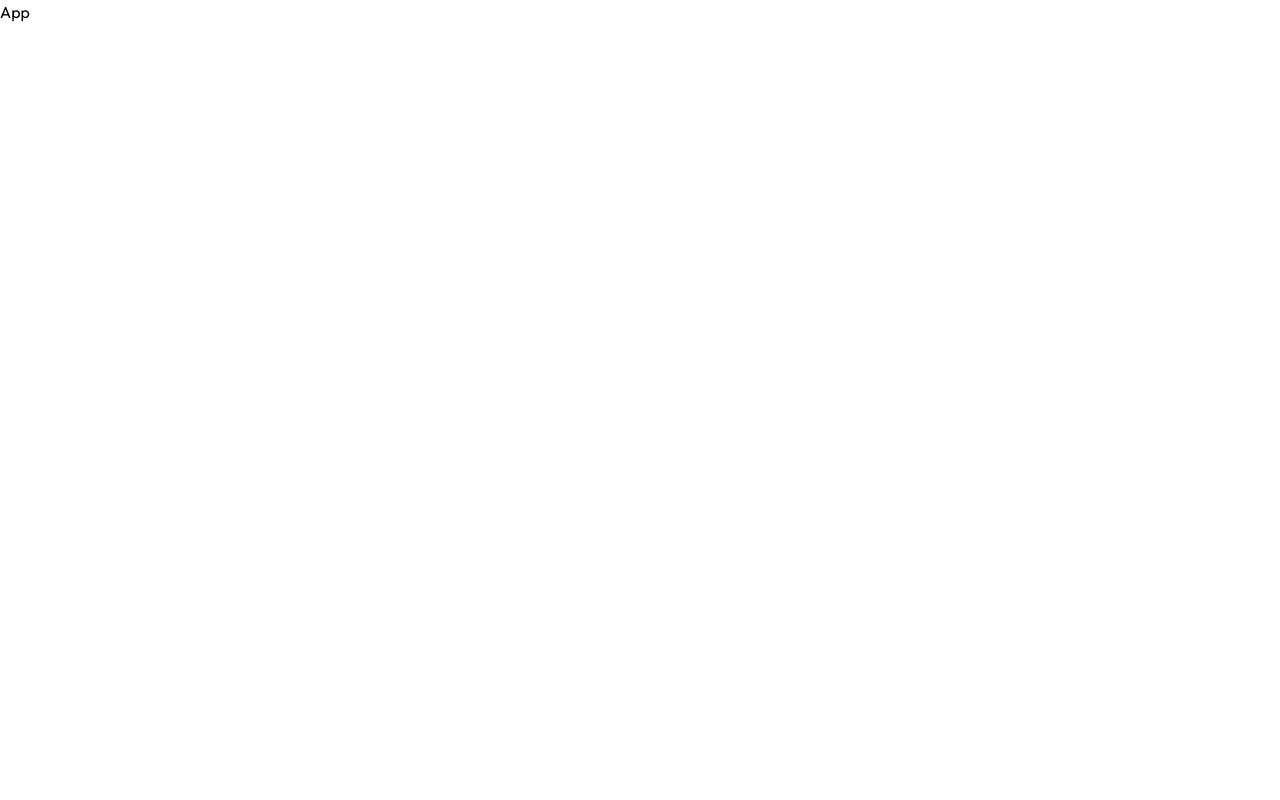
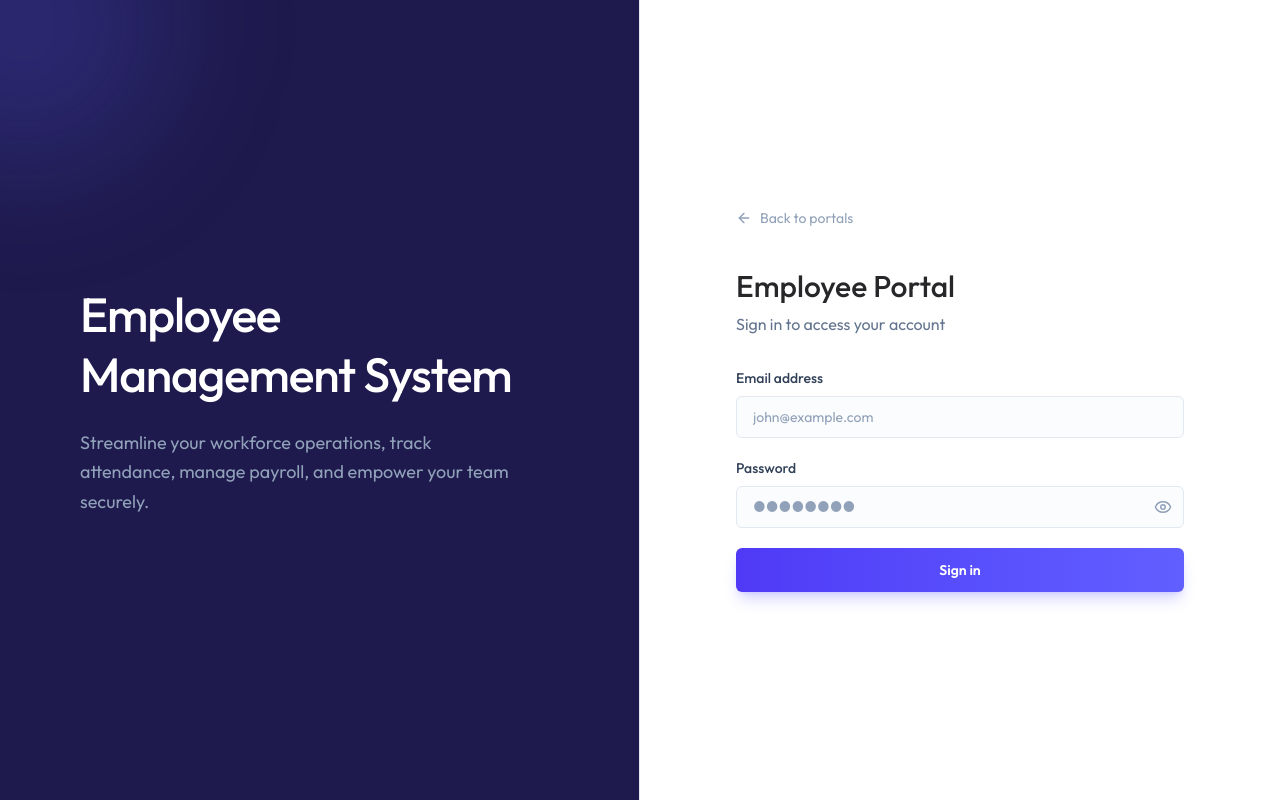
Before and after one commit to sahil-init/FullStack-EMS-Employee-Management-System, a React (Vite) app in the folder client/: page /login/employee in a window 1280 px wide. Built offline with nearby package versions, Linux system fonts and the light colour scheme.

Commit message:
login form UI completed

```diff
--- a/client/src/App.jsx
+++ b/client/src/App.jsx
@@ -1,5 +1,59 @@
+import { Toaster } from 'react-hot-toast';
+import { Navigate, Route, Routes } from 'react-router-dom';
+
+import LoginLanding from './pages/LoginLanding';
+import Layout from './pages/Layout';
+import Dashboard from './pages/Dashboard';
+import Employees from './pages/Employees';
+import Attendance from './pages/Attendance';
+import Leave from './pages/Leave';
+import Payslips from './pages/Payslips';
+import Settings from './pages/Settings';
+import PrintPayslip from './pages/PrintPayslip';
+import LoginForm from './components/LoginForm';
+
 const App = () => {
-  return <div>App</div>;
+  return (
+    <>
+      <Toaster />
+      <Routes>
+        <Route path="/login" element={<LoginLanding />} />
+
+        <Route
+          path="/login/admin"
+          element={
+            <LoginForm
+              role="admin"
+              title="Admin Portal"
+              subtitle="Sign in to manage the organization"
+            />
+          }
+        />
+        <Route
+          path="/login/employee"
+          element={
+            <LoginForm
+              role="Employee"
+              title="Employee Portal"
+              subtitle="Sign in to access your account"
+            />
+          }
+        />
+
+        <Route element={<Layout />}>
+          <Route path="/dashboard" element={<Dashboard />} />
+          <Route path="/employees" element={<Employees />} />
+          <Route path="/attendance" element={<Attendance />} />
+          <Route path="/leave" element={<Leave />} />
+          <Route path="/payslips" element={<Payslips />} />
+          <Route path="/settings" element={<Settings />} />
+        </Route>
+        <Route path="/print/payslips/:id" element={PrintPayslip} />
+
+        <Route path="*" element={<Navigate to="/dashboard" replace />} />
+      </Routes>
+    </>
+  );
 };
 
 export default App;
--- /dev/null
+++ b/client/src/components/LoginForm.jsx
@@ -0,0 +1,100 @@
+import { Link } from 'react-router-dom';
+import LoginLeftSide from './LoginLeftSide';
+import { ArrowLeftIcon, EyeIcon, EyeOffIcon, Loader2Icon } from 'lucide-react';
+import { useState } from 'react';
+
+const LoginForm = ({ role, title, subtitle }) => {
+  const [email, setEmail] = useState('');
+  const [password, setPassword] = useState('');
+  const [showPassword, setShowPassword] = useState(false);
+  const [error, setError] = useState('');
+  const [loading, setLoading] = useState(false);
+
+  const handleSubmit = async (e) => {
+    e.preventDefault();
+  };
+
+  return (
+    <div className="min-h-screen flex flex-col md:flex-row">
+      <LoginLeftSide />
+      <div className="flex-1 flex items-center justify-center p-6 sm:p-12 bg-white">
+        <div className="w-full max-w-md animate-fade-in">
+          <Link
+            to="/login"
+            className="inline-flex items-center gap-2 text-slate-400 hover:text-slate-700 text-sm mb-10 transition-colors"
+          >
+            <ArrowLeftIcon size={16} /> Back to portals
+          </Link>
+
+          <div className="mb-8">
+            <h1 className="text-2xl sm:text-3xl font-medium text-zinc-800">
+              {title}
+            </h1>
+            <p className="text-slate-500 text-sm sm:text-base mt-2">
+              {subtitle}
+            </p>
+          </div>
+
+          {error && (
+            <div className="mb-6 p-4 bg-rose-50 border border-rose-200 text-rose-700 text-sm rounded-xl flex items-start gap-3">
+              <div className="w-1.5 h-1.5 rounded-full bg-rose-500 mt-1.5 shrink-0" />
+              {error}
+            </div>
+          )}
+
+          <form className="space-y-5" onSubmit={handleSubmit}>
+            <div>
+              <label className="block text-sm font-medium text-slate-700 mb-2">
+                Email address
+              </label>
+              <input
+                type="email"
+                value={email}
+                onChange={(e) => setEmail(e.target.value)}
+                required
+                placeholder="john@example.com"
+              />
+            </div>
+            <div>
+              <label className="block text-sm font-medium text-slate-700 mb-2">
+                Password
+              </label>
+              <div className="relative">
+                <input
+                  type={showPassword ? 'text' : 'password'}
+                  value={password}
+                  onChange={(e) => setPassword(e.target.value)}
+                  required
+                  className="pr-11"
+                  placeholder="●●●●●●●●"
+                />
+                <button
+                  type="button"
+                  className="absolute right-3 top-1/2 -translate-y-1/2 text-slate-400 hover:text-slate-600 transition-colors"
+                  onClick={() => setShowPassword(!showPassword)}
+                >
+                  {showPassword ? (
+                    <EyeOffIcon size={18} />
+                  ) : (
+                    <EyeIcon size={18} />
+                  )}
+                </button>
+              </div>
+            </div>
+
+            <button
+              type="submit"
+              disabled={loading}
+              className="w-full py-3 bg-linear-to-r from-indigo-600 to-indigo-500 text-white rounded-md text-sm font-semibold hover:from-indigo-700 hover:to-indigo-600 disabled:opacity-50 transition-all duration-200 shadow-lg shadow-indigo-500/25 active:scale-[0.98] flex items-center justify-center"
+            >
+              {loading && <Loader2Icon className="animate-spin h-4 w-4 mr-2" />}
+              Sign in
+            </button>
+          </form>
+        </div>
+      </div>
+    </div>
+  );
+};
+
+export default LoginForm;
--- /dev/null
+++ b/client/src/components/LoginLeftSide.jsx
@@ -0,0 +1,19 @@
+const LoginLeftSide = () => {
+  return (
+    <div className="hidden md:flex w-1/2 bg-indigo-950 relative overflow-hidden border-r border-slate-200">
+      <div className="absolute -top-30 -left-30 w-72 h-72 bg-indigo-500/20 rounded-full blur-3xl"></div>
+
+      <div className="relative z-10 flex flex-col items-start justify-center p-12 lg:p-20 w-full h-full">
+        <h1 className="text-4xl lg:text-5xl font-medium text-white mb-6 leading-tight tracking-tight">
+          Employee <br /> Management System
+        </h1>
+        <p className="text-slate-400 text-lg max-w-md leading-relaxed">
+          Streamline your workforce operations, track attendance, manage
+          payroll, and empower your team securely.
+        </p>
+      </div>
+    </div>
+  );
+};
+
+export default LoginLeftSide;
--- /dev/null
+++ b/client/src/pages/Attendance.jsx
@@ -0,0 +1,5 @@
+const Attendance = () => {
+  return <div>Attendance</div>;
+};
+
+export default Attendance;
--- /dev/null
+++ b/client/src/pages/Dashboard.jsx
@@ -0,0 +1,5 @@
+const Dashboard = () => {
+  return <div>Dashboard</div>;
+};
+
+export default Dashboard;
--- /dev/null
+++ b/client/src/pages/Employees.jsx
@@ -0,0 +1,5 @@
+const Employees = () => {
+  return <div>Employees</div>;
+};
+
+export default Employees;
--- /dev/null
+++ b/client/src/pages/Layout.jsx
@@ -0,0 +1,16 @@
+import { Outlet } from 'react-router-dom';
+
+const Layout = () => {
+  return (
+    <div className="flex h-screen bg-linear-to-br from-slate-50 via-white to-indigo-50/30">
+      <p>Sidebar</p>
+      <main className="flex-1 overflow-y-auto">
+        <div className="p-4 pt-16 sm:p-6 sm:pt-6 lg:p-8 max-w-400 mx-auto">
+          <Outlet />
+        </div>
+      </main>
+    </div>
+  );
+};
+
+export default Layout;
--- /dev/null
+++ b/client/src/pages/Leave.jsx
@@ -0,0 +1,5 @@
+const Leave = () => {
+  return <div>Leave</div>;
+};
+
+export default Leave;
--- /dev/null
+++ b/client/src/pages/LoginLanding.jsx
@@ -0,0 +1,68 @@
+import { ArrowRightIcon, ShieldIcon, UserIcon } from 'lucide-react';
+
+import LoginLeftSide from '../components/LoginLeftSide';
+import { Link } from 'react-router-dom';
+
+const LoginLanding = () => {
+  const portalOptions = [
+    {
+      to: '/login/admin',
+      title: 'Admin Portal',
+      description:
+        'Manage employees, departments, payroll, and system configurations.',
+      icon: ShieldIcon,
+    },
+    {
+      to: '/login/employee',
+      title: 'Employee Portal',
+      description:
+        'View your profile, track attendance, request time off, and access payslips.',
+      icon: UserIcon,
+    },
+  ];
+
+  return (
+    <div className="min-h-screen flex flex-col md:flex-row">
+      <LoginLeftSide />
+
+      <div className="w-full md:w-1/2 flex flex-col items-center justify-center p-6 sm:p-12 lg:p-16 relative overflow-y-auto min-h-screen">
+        <div className="w-full max-w-md animate-fade-in relative z-10">
+          {/* Header */}
+          <div className="mb-10 text-center md:text-left">
+            <h2 className="text-3xl font-medium text-slate-900 tracking-tight mb-3">
+              Welcome Back
+            </h2>
+            <p className="text-slate-500">
+              Select your portal to securely access the system.
+            </p>
+          </div>
+
+          {/* Portals List */}
+          <div className="space-y-4">
+            {portalOptions.map((portal) => (
+              <Link
+                key={portal.to}
+                to={portal.to}
+                className="group block bg-slate-50 border border-slate-200 rounded-lg p-5 sm:p-6 transition-all duration-300 hover:border-indigo-400 hover:bg-indigo-50"
+              >
+                <div className="relative z-10 flex items-center justify-between gap-4 sm:gap-5">
+                  <h3 className="text-lg text-slate-800 group-hover:text-indigo-600 mb-1 transition-colors">
+                    {portal.title}
+                  </h3>
+                  <ArrowRightIcon className="w-4 h-4 text-slate-400 group-hover:text-indigo-600 group-hover:translate-x-1 transition-all duration-300" />
+                </div>
+              </Link>
+            ))}
+          </div>
+
+          {/* Footer */}
+          <div className="mt-12 text-center md:text-left text-sm text-slate-400">
+            <p>© {new Date().getFullYear()} GreatStack. All rights reserved.</p>
+          </div>
+        </div>
+      </div>
+    </div>
+  );
+};
+
+export default LoginLanding;
--- /dev/null
+++ b/client/src/pages/Payslips.jsx
@@ -0,0 +1,5 @@
+const Payslips = () => {
+  return <div>Payslips</div>;
+};
+
+export default Payslips;
--- /dev/null
+++ b/client/src/pages/PrintPayslip.jsx
@@ -0,0 +1,5 @@
+const PrintPayslip = () => {
+  return <div>PrintPayslip</div>;
+};
+
+export default PrintPayslip;
--- /dev/null
+++ b/client/src/pages/Settings.jsx
@@ -0,0 +1,5 @@
+const Settings = () => {
+  return <div>Settings</div>;
+};
+
+export default Settings;
```
